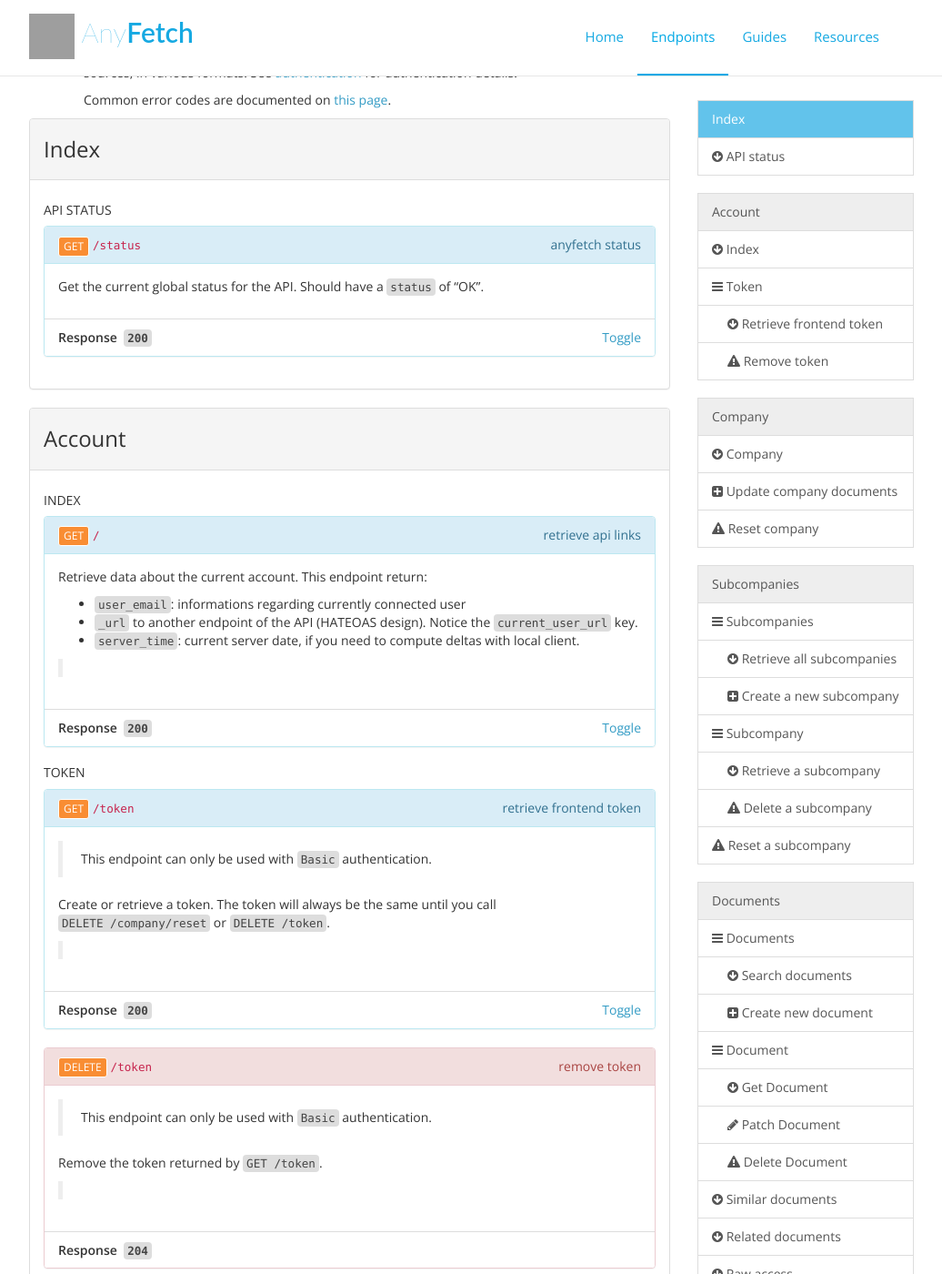
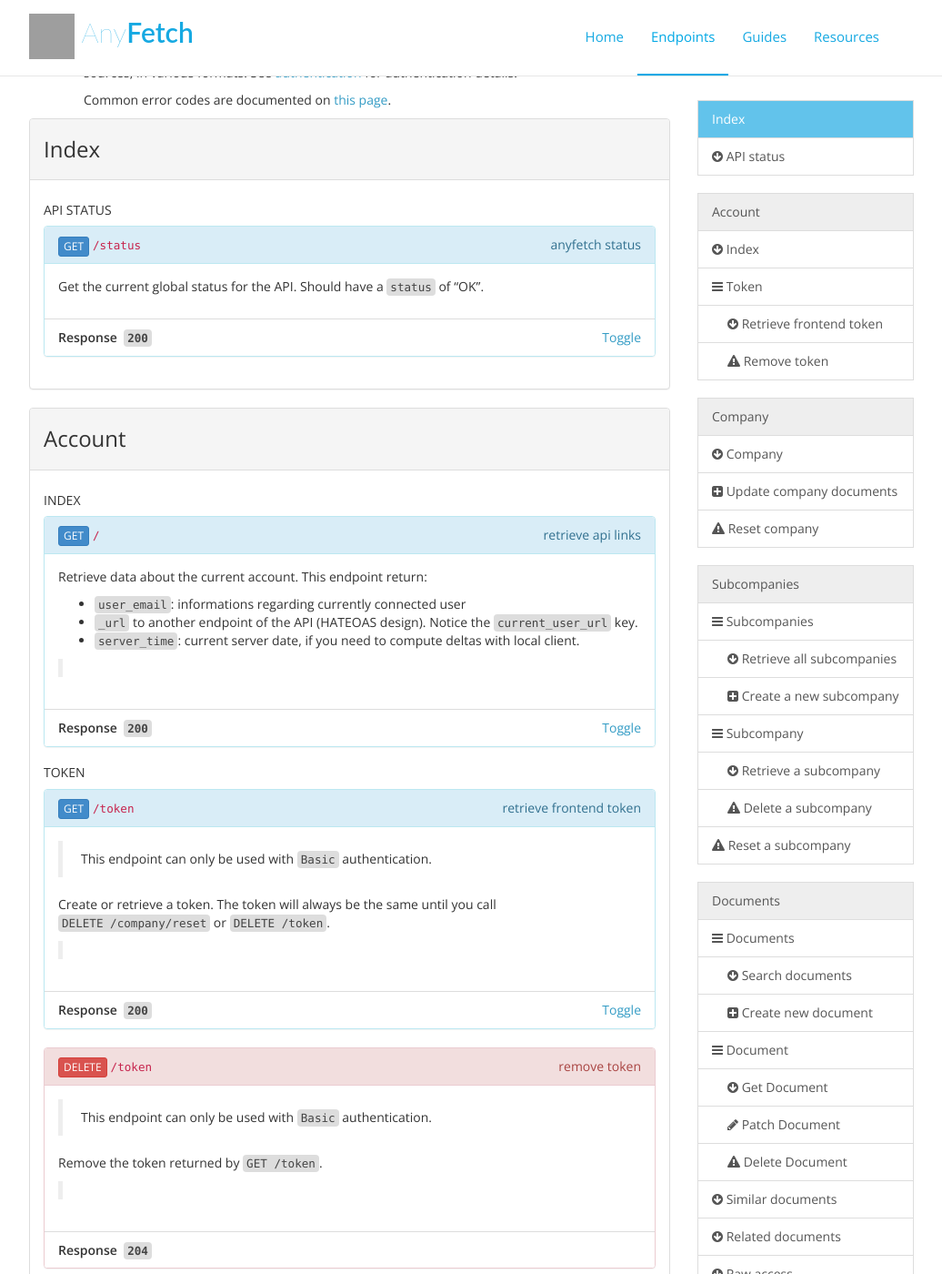
Before and after one commit to AnyFetch/developers.anyfetch.com, a Jekyll site: the page endpoints/index.html, which Jekyll copies as it is, in a window 1280 px wide and 1400 px high, scrolled down 230 px. Shown: the whole window at 91% size, without its empty margins (133-1169 px from the left). Built offline with Jekyll 4.4.1, drawn with Linux system fonts in a browser that asks for light colours; nearby versions of some CDN libraries; Markdown is read by kramdown in place of the engine named in the settings; grey boxes are pictures that could not be loaded.

Commit message:
Remove orange buttons

```diff
--- a/stylesheets/landing.css
+++ b/stylesheets/landing.css
@@ -50,16 +50,6 @@ li {
 
 a {
 	color: #349CC5;
-}
-
-.btn {
-	background-color: #F98D33;
-	color: #fff;
-	border-color: #fff;
-}
-
-.btn-form {
-	border-color: #F98D33;
 }
 
 .btn-orange {
```
